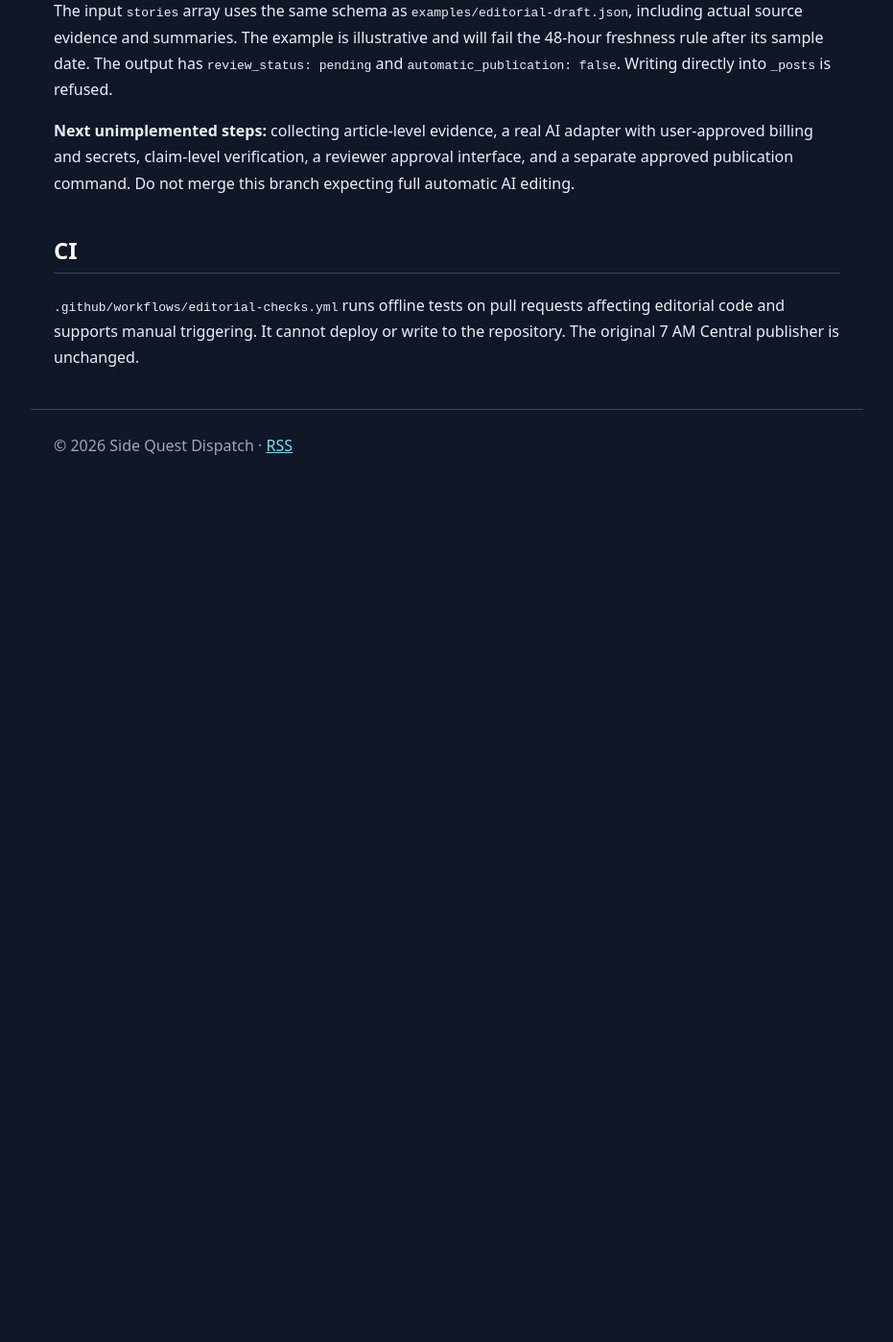
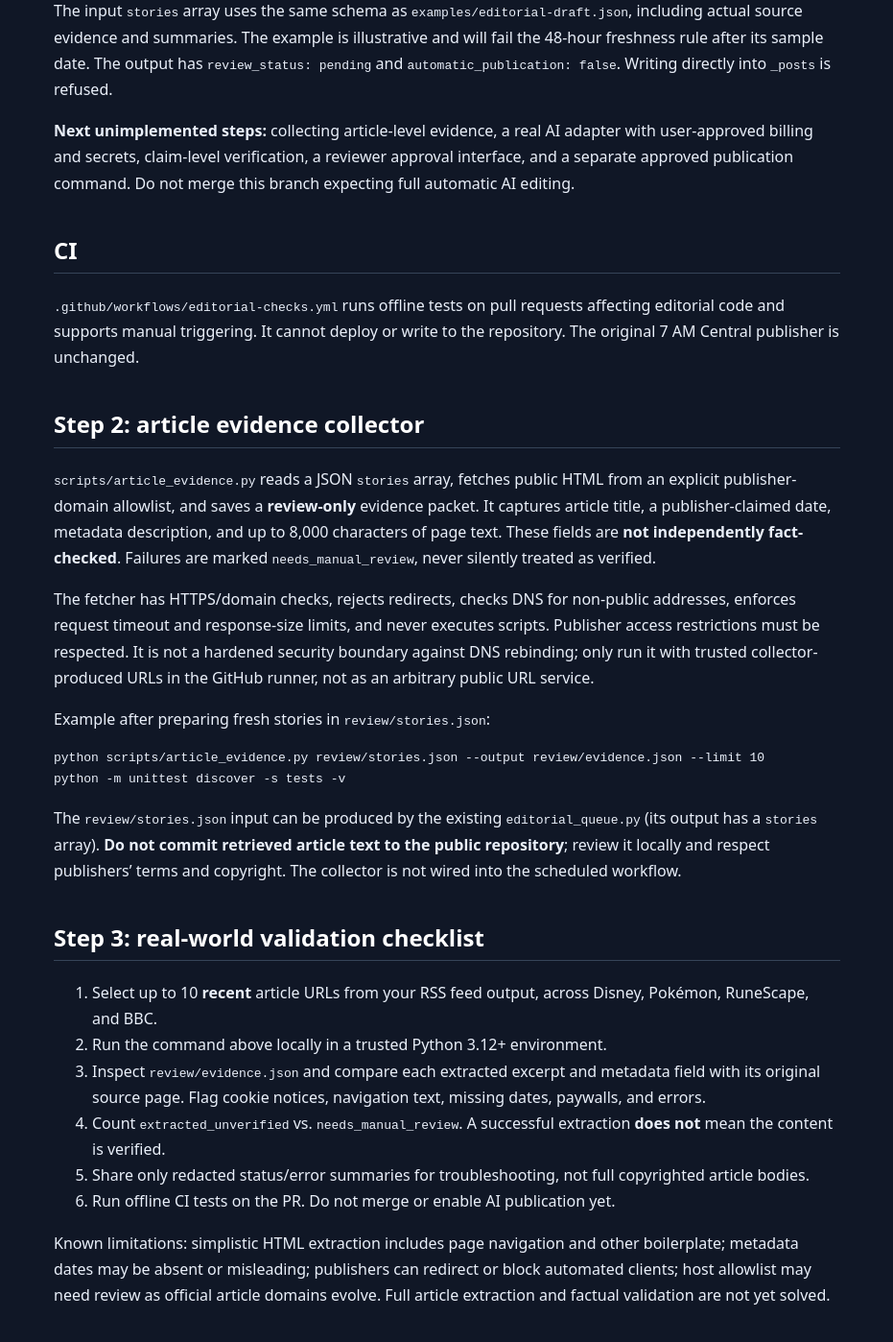
Before and after one commit to bamalroney-dev/Side-quest-dispatch, a Jekyll site: the page built from docs/phase-3-editorial.md, in a window 1280 px wide and 1400 px high, scrolled down 1283 px. Shown: the whole window at 96% size, without its empty margins (174-1105 px from the left). Built offline with Jekyll 4.4.1, drawn with Linux system fonts in a browser that asks for light colours; our own code applies the rules of GitHub Pages for plain Markdown files; before the commit the page ends 1786 px from its top, so only the background shows below that.

Commit message:
Document evidence collector and real article validation steps

````diff
--- a/docs/phase-3-editorial.md
+++ b/docs/phase-3-editorial.md
@@ -34,3 +34,29 @@ The input `stories` array uses the same schema as `examples/editorial-draft.json
 ## CI
 
 `.github/workflows/editorial-checks.yml` runs offline tests on pull requests affecting editorial code and supports manual triggering. It cannot deploy or write to the repository. The original 7 AM Central publisher is unchanged.
+
+## Step 2: article evidence collector
+
+`scripts/article_evidence.py` reads a JSON `stories` array, fetches public HTML from an explicit publisher-domain allowlist, and saves a **review-only** evidence packet. It captures article title, a publisher-claimed date, metadata description, and up to 8,000 characters of page text. These fields are **not independently fact-checked**. Failures are marked `needs_manual_review`, never silently treated as verified.
+
+The fetcher has HTTPS/domain checks, rejects redirects, checks DNS for non-public addresses, enforces request timeout and response-size limits, and never executes scripts. Publisher access restrictions must be respected. It is not a hardened security boundary against DNS rebinding; only run it with trusted collector-produced URLs in the GitHub runner, not as an arbitrary public URL service.
+
+Example after preparing fresh stories in `review/stories.json`:
+
+```sh
+python scripts/article_evidence.py review/stories.json --output review/evidence.json --limit 10
+python -m unittest discover -s tests -v
+```
+
+The `review/stories.json` input can be produced by the existing `editorial_queue.py` (its output has a `stories` array). **Do not commit retrieved article text to the public repository**; review it locally and respect publishers' terms and copyright. The collector is not wired into the scheduled workflow.
+
+## Step 3: real-world validation checklist
+
+1. Select up to 10 **recent** article URLs from your RSS feed output, across Disney, Pokémon, RuneScape, and BBC.
+2. Run the command above locally in a trusted Python 3.12+ environment.
+3. Inspect `review/evidence.json` and compare each extracted excerpt and metadata field with its original source page. Flag cookie notices, navigation text, missing dates, paywalls, and errors.
+4. Count `extracted_unverified` vs. `needs_manual_review`. A successful extraction **does not** mean the content is verified.
+5. Share only redacted status/error summaries for troubleshooting, not full copyrighted article bodies.
+6. Run offline CI tests on the PR. Do not merge or enable AI publication yet.
+
+Known limitations: simplistic HTML extraction includes page navigation and other boilerplate; metadata dates may be absent or misleading; publishers can redirect or block automated clients; host allowlist may need review as official article domains evolve. Full article extraction and factual validation are not yet solved.
````
